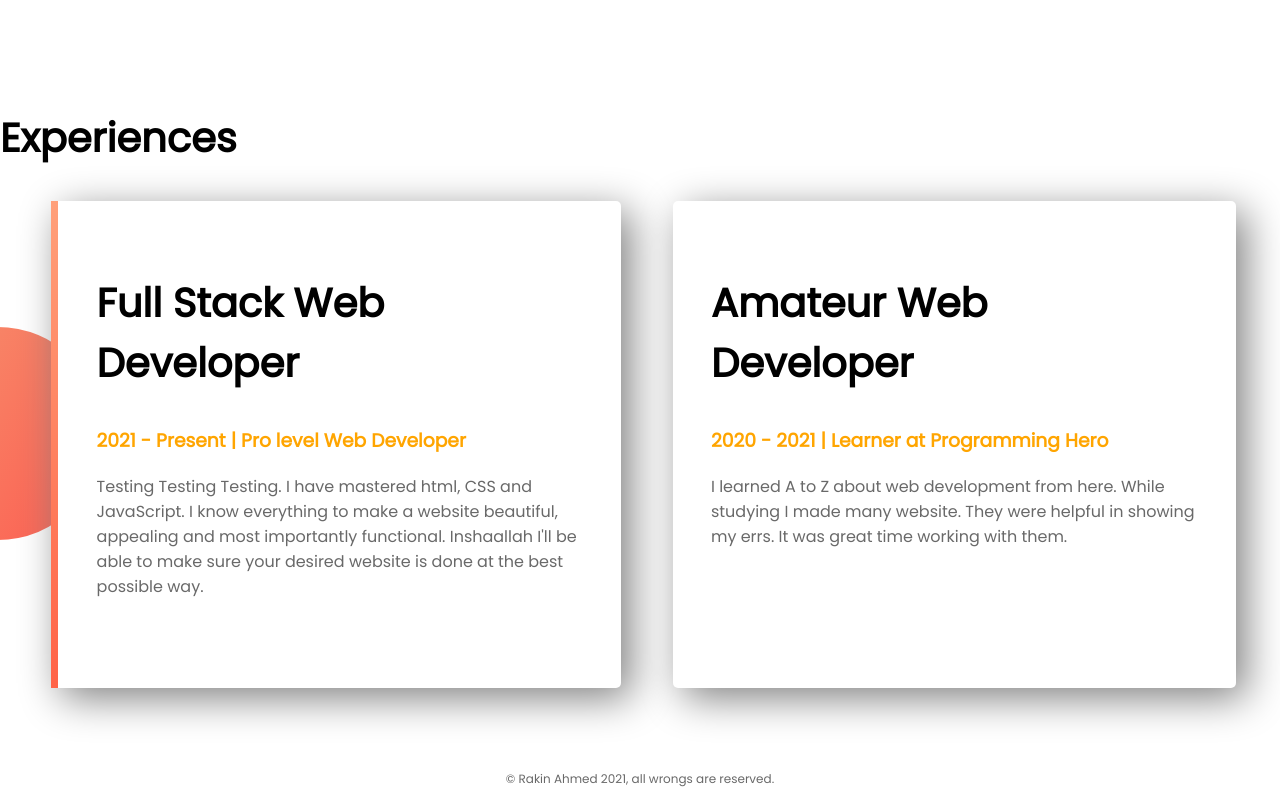
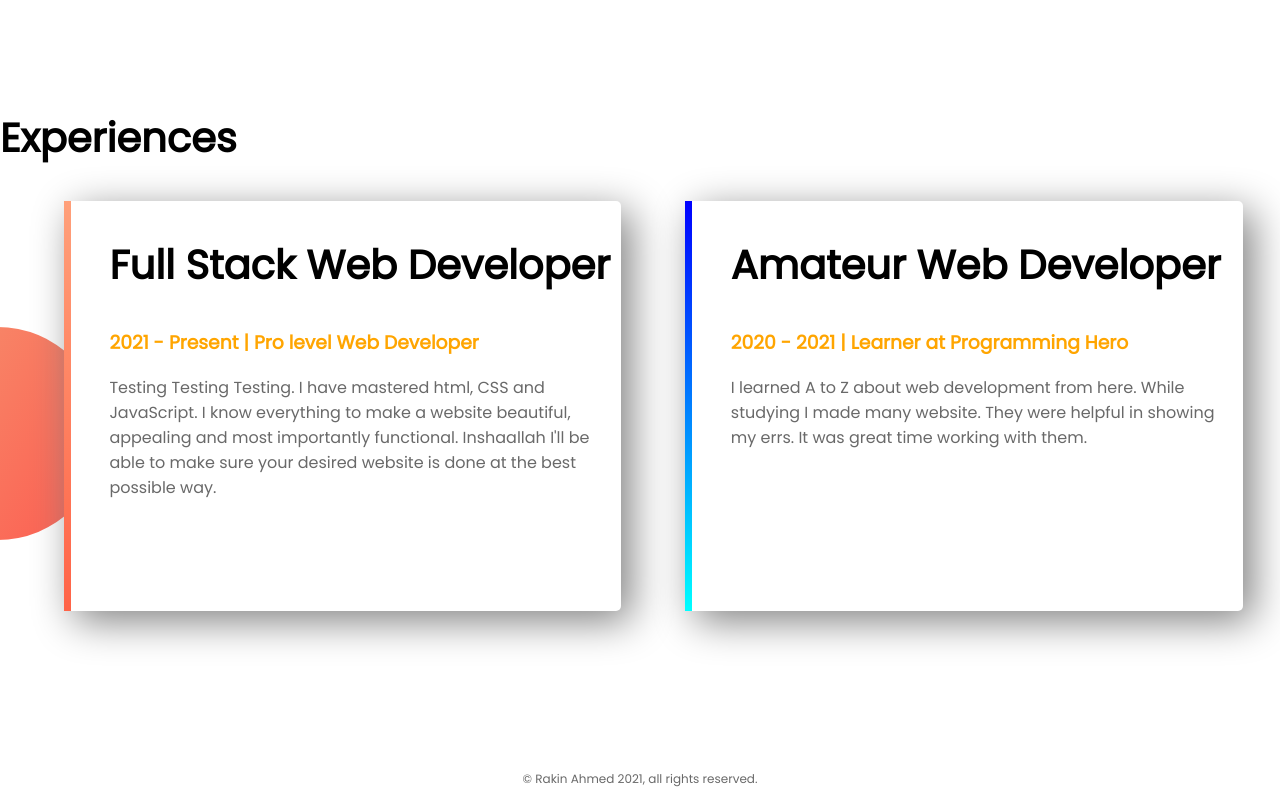
Before and after one commit to rakin-ahmed/web-portfolio, a plain HTML site: page index.html in a window 1280 px wide. Shown: the part 1225-2025 px from the top of the page. Drawn offline with Linux system fonts and the light colour scheme.

Commit message:
may20 fixed

```diff
--- a/index.html
+++ b/index.html
@@ -45,7 +45,7 @@
         </div>
     </section>
     <footer>
-        <p>© Rakin Ahmed 2021, all wrongs are reserved.</p>
+        <p>© Rakin Ahmed 2021, all rights reserved.</p>
     </footer>
 </body>
 </html>
--- a/style.css
+++ b/style.css
@@ -15,10 +15,10 @@ p{
     color: blue;
 }
 .half-width{
-    width: 38%;
+    width: 40%;
     float: left;
-    margin-left: 4%;
-    padding: 3%;
+    margin-left: 5%;
+    padding-left: 3%;
 }
 .half-width img{
     width: 100%;
@@ -63,7 +63,7 @@ section{
     border-image: linear-gradient( 180deg, lightsalmon, tomato);
     border-image-slice: 1;
 }
-#amature-web{
+#amateur-web{
     border-left: 7px solid;
     border-image: linear-gradient(180deg, blue, cyan);
     border-image-slice: 1;
```
